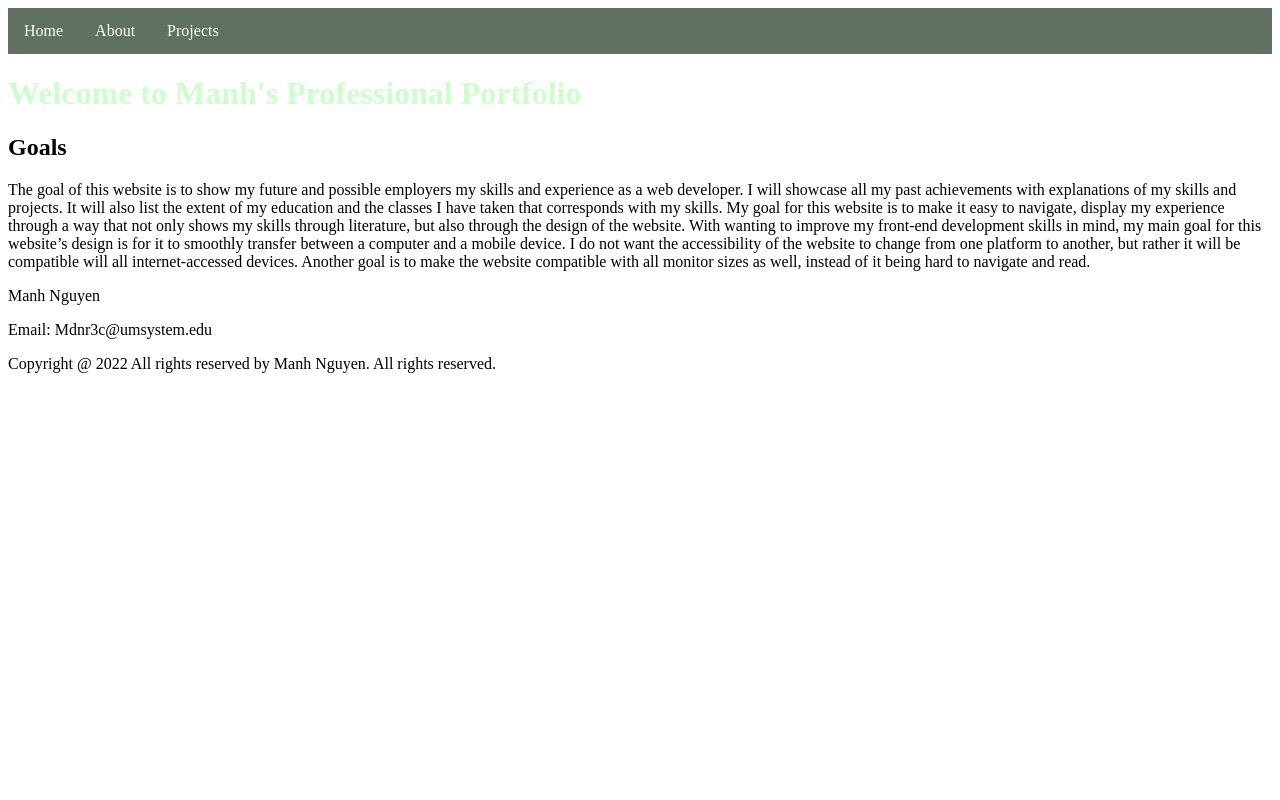
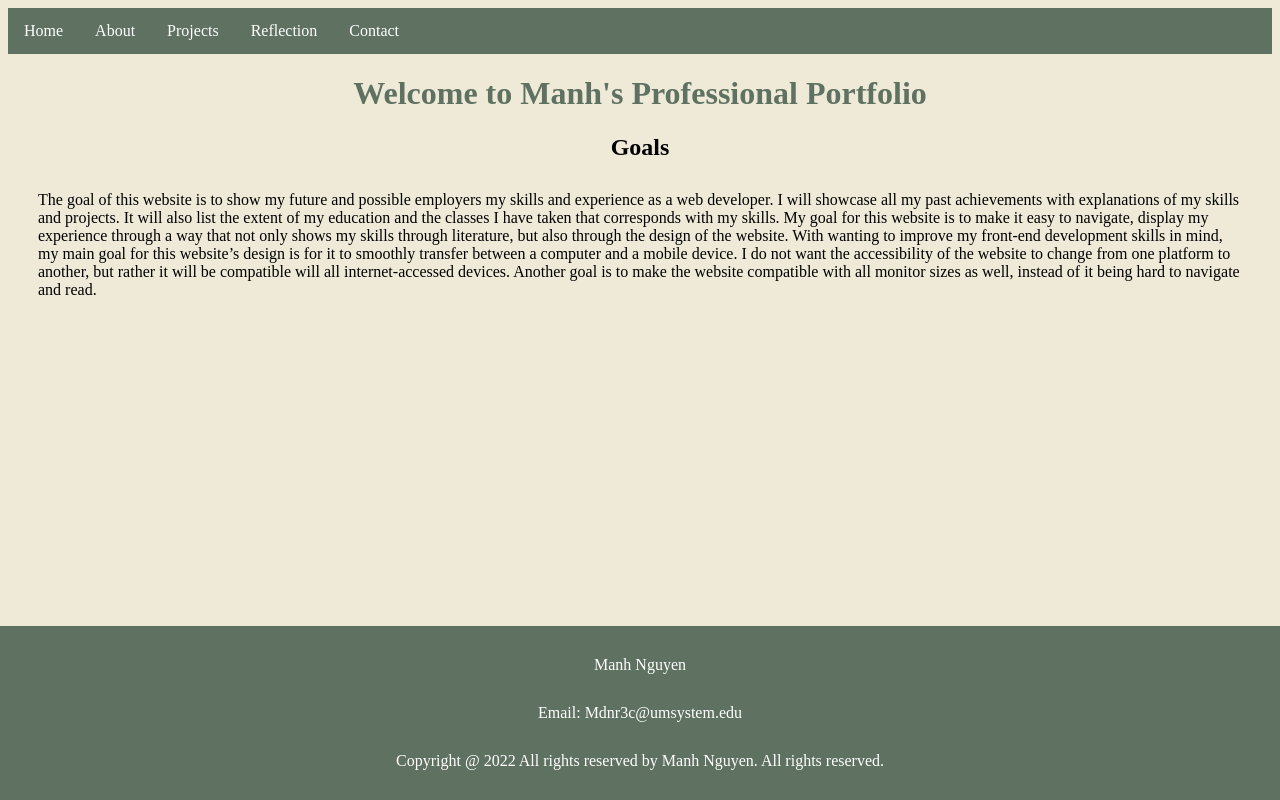
Before and after one commit to ManhDNguyen/Naruto4soul.github.io, a PHP site: page / in a window 1280 px wide. Run offline with PHP 8.4, Linux system fonts and the light colour scheme.

Commit message:
Add files via upload

```diff
--- a/islt_7310/Index.html
+++ b/islt_7310/Index.html
@@ -4,8 +4,8 @@ Title: Home Page
 User: Information on my website and my home page
 Author: Manh Nguyen
 School: University of Missouri In Columbia
-Developed: September 4, 2022
-Tested: September 4, 2022
+Developed: September 18, 2022
+Tested: September 18, 2022
 -->
 <html lang="en-US">
 <head>
@@ -17,9 +17,17 @@ Tested: September 4, 2022
 <body>
 <nav>
 <ul>
-    <li><a href="Index.html">Home</a></li>
-    <li><a href="about.html">About</a></li>
-    <li><a href="#projects">Projects</a></li>
+    <li class="navbar1"><a href="Index.html">Home</a></li>
+    <li class="navbar1"><a href="about.html">About</a></li>
+    <li class="dropdown">
+        <a href="#projects" class="dropbtn">Projects</a>
+            <ul class="dropdown-content">
+                <li><a href="#">Link 1</a></li>
+                <li><a href="#">Link 2</a></li>
+                <li><a href="#">Link 3</a></li>
+            </ul>
+    <li class="navbar1"><a href="reflection.html">Reflection</a></li>
+    <li class="navbar1"><a href="#contact">Contact</a></li>
 </ul>
 </nav>
 <header>
--- a/islt_7310/project.html
+++ b/islt_7310/project.html
@@ -11,8 +11,8 @@
     </header>
     <nav>
         <ul class="navbar">
-            <li><a href="Index.html">Home</a></li>
-            <li><a href="about.html">About</a></li>
+            <li class="navbar1"><a href="Index.html">Home</a></li>
+            <li class="navbar1"><a href="about.html">About</a></li>
             <li class="dropdown">
               <a href="#projects" class="dropbtn">Projects</a>
               <ul class="dropdown-content">
--- a/islt_7310/style.css
+++ b/islt_7310/style.css
@@ -1 +1,33 @@
-h1{color: #ccffcc ;}
+h1 {
+    color: #5f7161;
+    text-align: center;
+}
+h2{
+    text-align: center;
+}
+
+body {
+    background: #EFEAD8;
+}
+
+.paragraphIndent {
+    text-indent: 50px;
+}
+
+.firstLetter::first-letter {
+    font-size: 120%;
+}
+
+p {
+    margin: 30px;
+}
+
+footer {
+    position: fixed;
+    left: 0;
+    bottom: 0;
+    width: 100%;
+    background-color:#5F7161 ;
+    color: white;
+    text-align: center;
+}
```
Also changed, not shown: islt_7310/about.html (+25 -1 lines), islt_7310/reflection.html (added, +56 -0 lines).
